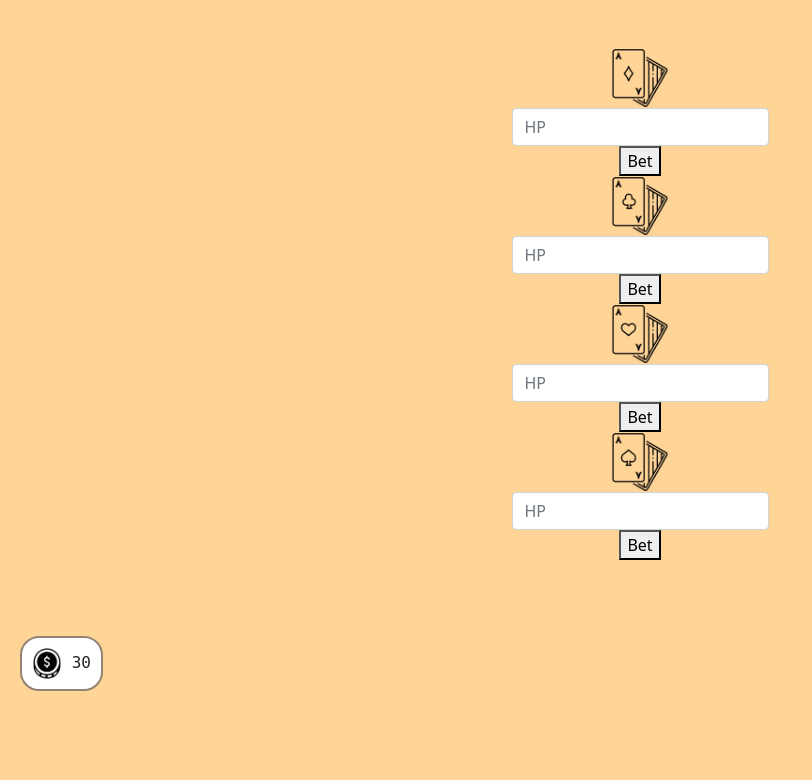
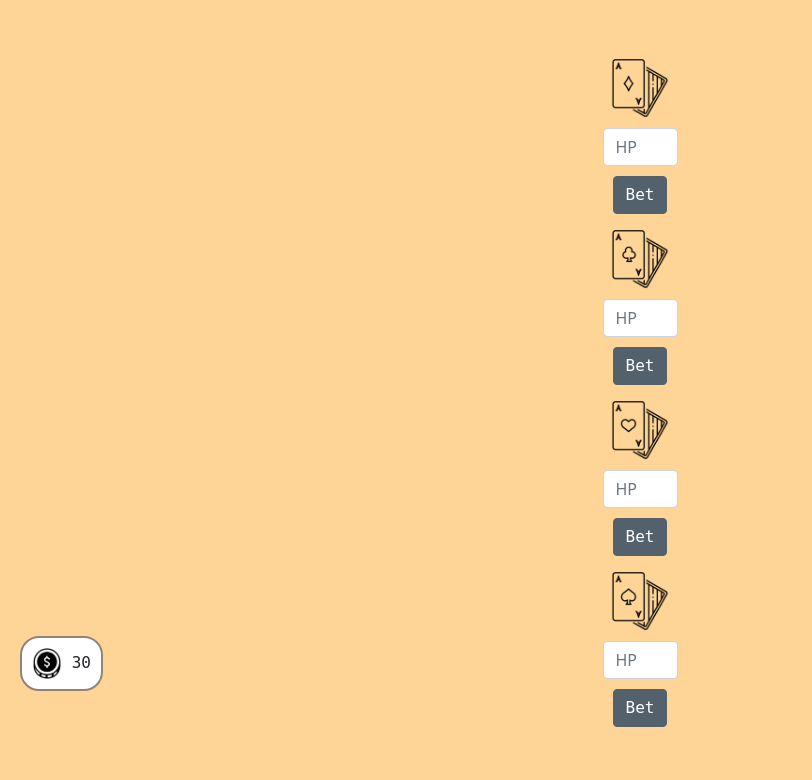
Before and after one commit to Izatr2004/pokernight, a Flask app: page /acerace in a window 1280 px wide. Shown: the part 89-869 px from the top of the page, without its empty margins (0-812 px from the left). Before the commit the page ends 780 px from the top, so only its background shows below. Run offline with Flask 2, Linux system fonts and the light colour scheme; a user stored in the database is signed in; some libraries are stand-ins or nearby versions.

Commit message:
my update

```diff
--- a/static/styles.css
+++ b/static/styles.css
@@ -167,6 +167,7 @@ nav .navbar-brand
     x: 10;
     width: 60px;
     height: 60px;
+    margin: 5px;
   }
 
   .start {
@@ -207,6 +208,35 @@ nav .navbar-brand
     padding-bottom: 20px;
   }
 
+  .header {
+    font-family: Orelega One;
+    font-size: 30px;
+    font-weight: 400;
+    line-height: 44px;
+    letter-spacing: 0.04em;
+    text-align: center;
+  }
+
+  .py-6 {
+    padding-top: 5rem!important;
+  }
+
+  .btn-updated2 {
+    margin-top: 10px;
+  }
+
+  .middle {
+    padding: 5px;
+  }
+
+  .middle1 {
+    margin: 5px;
+    margin-bottom: 10px;
+  }
+
+  .w-auto {
+    width: 75px!important;
+  }
 /* for interactivity */
   /* @media screen and (min-width: 80rem) {
     .container {
--- a/templates/acerace.html
+++ b/templates/acerace.html
@@ -12,39 +12,39 @@
     {% endif %}
 
     {% if status == 1 and playing == 0 %}
-        <div>
+        <div class="middle">
         <image src="/static/diamonds.png" class="cards">
         <form action="/acerace" method="post">
             <input name="choice" type="hidden" value="1">
-            <input class="form-control mx-auto w-auto" id="bet" name="bet" placeholder="HP" type="number" min="1">
-            <button>Bet</button>
+            <input class="form-control mx-auto w-auto middle1" id="bet" name="bet" placeholder="HP" type="number" min="1">
+            <button class="btn btn-primary btn-updated">Bet</button>
         </form>
         </div>
 
-        <div>
+        <div class="middle">
         <image src="/static/clubs.png" class="cards">
         <form action="/acerace" method="post">
             <input name="choice" type="hidden" value="2">
-            <input class="form-control mx-auto w-auto" id="bet" name="bet" placeholder="HP" type="number" min="1">
-            <button>Bet</button>
+            <input class="form-control mx-auto w-auto middle1" id="bet" name="bet" placeholder="HP" type="number" min="1">
+            <button class="btn btn-primary btn-updated">Bet</button>
         </form>
         </div>
 
-        <div>
+        <div class="middle">
         <image src="/static/hearts.png" class="cards">
         <form action="/acerace" method="post">
             <input name="choice" type="hidden" value="3">
-            <input class="form-control mx-auto w-auto" id="bet" name="bet" placeholder="HP" type="number" min="1">
-            <button>Bet</button>
+            <input class="form-control mx-auto w-auto middle1" id="bet" name="bet" placeholder="HP" type="number" min="1">
+            <button class="btn btn-primary btn-updated">Bet</button>
         </form>
         </div>
 
-        <div>
+        <div class="middle">
         <image src="/static/spades.png" class="cards">
         <form action="/acerace" method="post">
             <input name="choice" type="hidden" value="4">
-            <input class="form-control mx-auto w-auto" id="bet" name="bet" placeholder="HP" type="number" min="1">
-            <button>Bet</button>
+            <input class="form-control mx-auto w-auto middle1" id="bet" name="bet" placeholder="HP" type="number" min="1">
+            <button class="btn btn-primary btn-updated">Bet</button>
         </form>
         </div>
     {% elif session["acerace"] == 2 %}
```
Also changed, not shown: templates/blackjack.html (+6 -1 lines), data.db, 2 other files.
